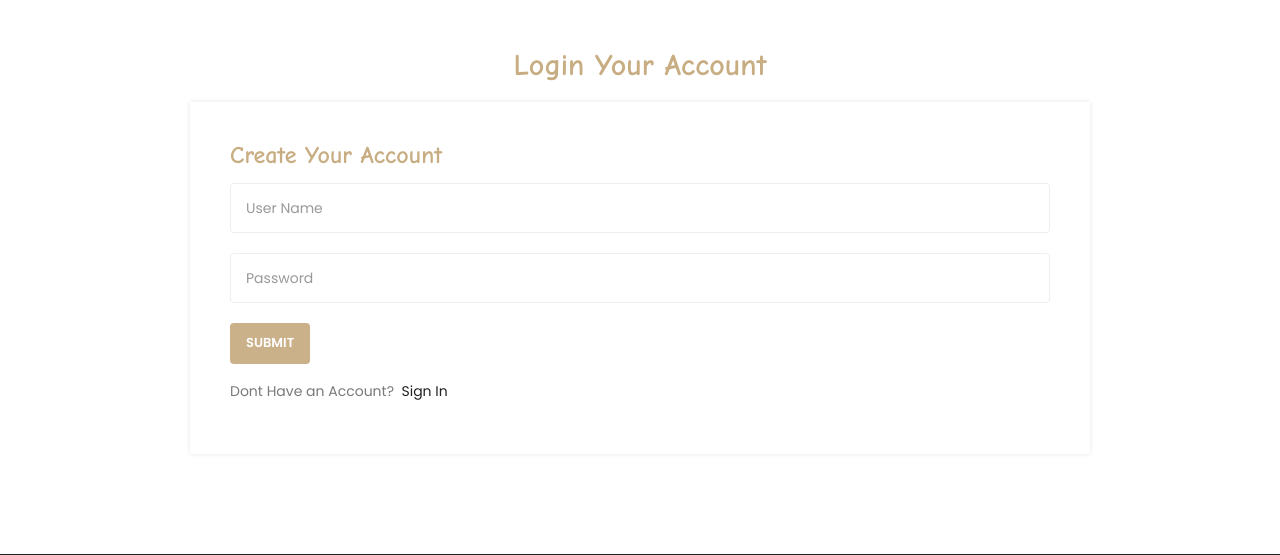
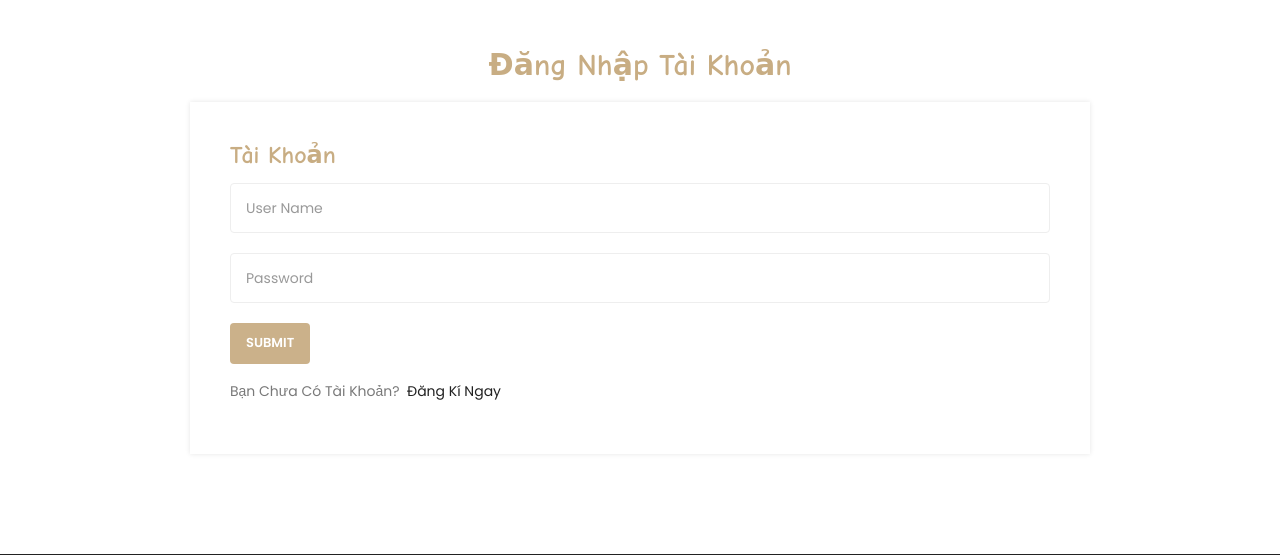
Before and after one commit to afafjl/django, a Django app: page /login/ in a window 1280 px wide. Shown: the part 370-925 px from the top of the page. Run offline with Django 4.2, Linux system fonts and the light colour scheme; parts of the project's set-up code (start-up, migrations or seed data) failed here and were passed over; some libraries are stand-ins or nearby versions.

Commit message:
Update login.html

```diff
--- a/store/templates/store/login.html
+++ b/store/templates/store/login.html
@@ -6,10 +6,10 @@
 	<div class="container-fluid">
 		<div class="row">
 			<div class="breadcrumb-content">
-				<h2>login</h2>
+				<h2>Đăng Nhập</h2>
 				<ul>
-					<li><a href="{%url 'store'%}">Home</a></li>
-					<li><a href="">login</a></li>
+					<li><a href="{%url 'store'%}">Trang Chủ</a></li>
+					<li><a href="">Đăng Nhập</a></li>
 				</ul>
 			</div>
 		</div>
@@ -22,13 +22,13 @@
 
 			<div class="row billing_and_payment_option wow fadeInDown   animated">
 				<div class="heading_wrapper wow fadeInDown animated">
-					<h2 class="wow fadeInDown animated">Login your Account</h2>
+					<h2 class="wow fadeInDown animated">Đăng Nhập Tài Khoản</h2>
 
 
 				</div>
 				<!-- Billing Address -->
 				<div class="login_box">
-					<h3>Create Your Account</h3>
+					<h3>Tài Khoản</h3>
 					{%for message in messages%}
 					<h4 id = "messages" class="custom-control-label register-remember"> {{message}} </h4>
 					{%endfor%}
@@ -46,7 +46,7 @@
                             </div>
 							<input type = "submit" class="btn " name = "Login">
 
-							<p class="signInclass"> Dont Have an Account?  &nbsp;<a href="{%url 'register' %}">Sign In</a> </p>
+							<p class="signInclass"> Bạn Chưa Có Tài Khoản?  &nbsp;<a href="{%url 'register' %}">Đăng Kí Ngay</a> </p>
 
 					</form>
 					<div class="clear"></div>
```
